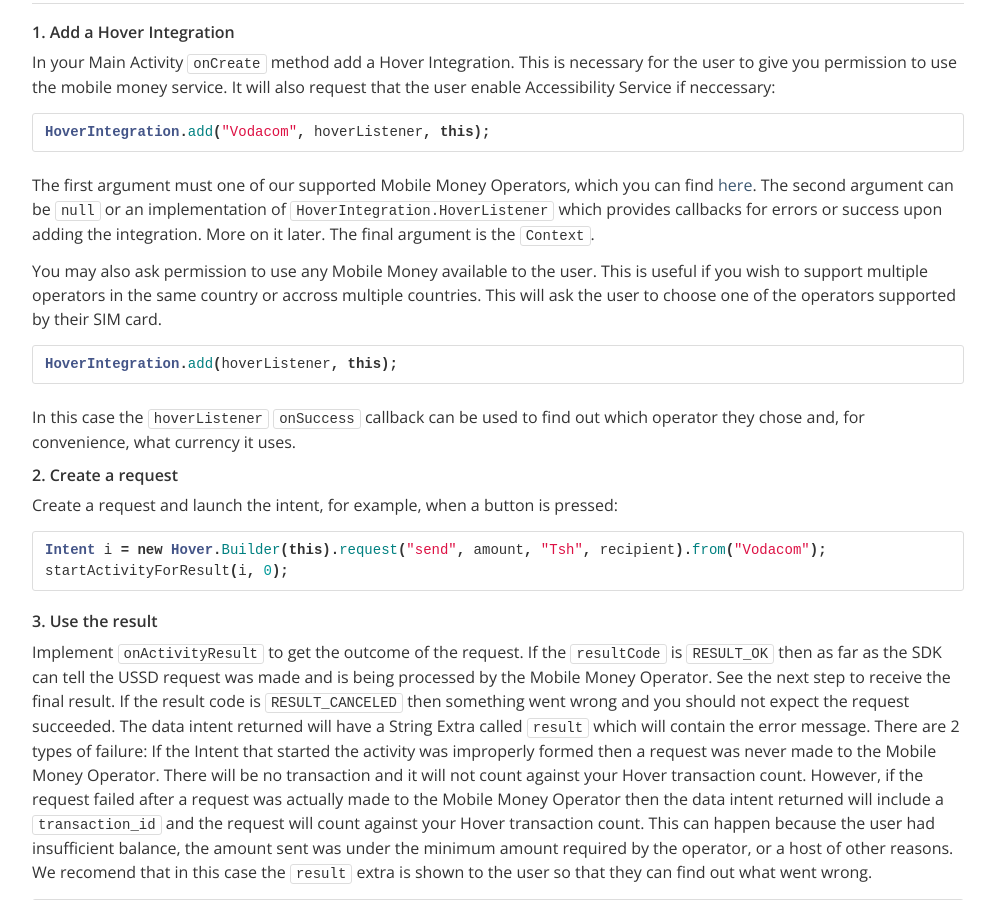
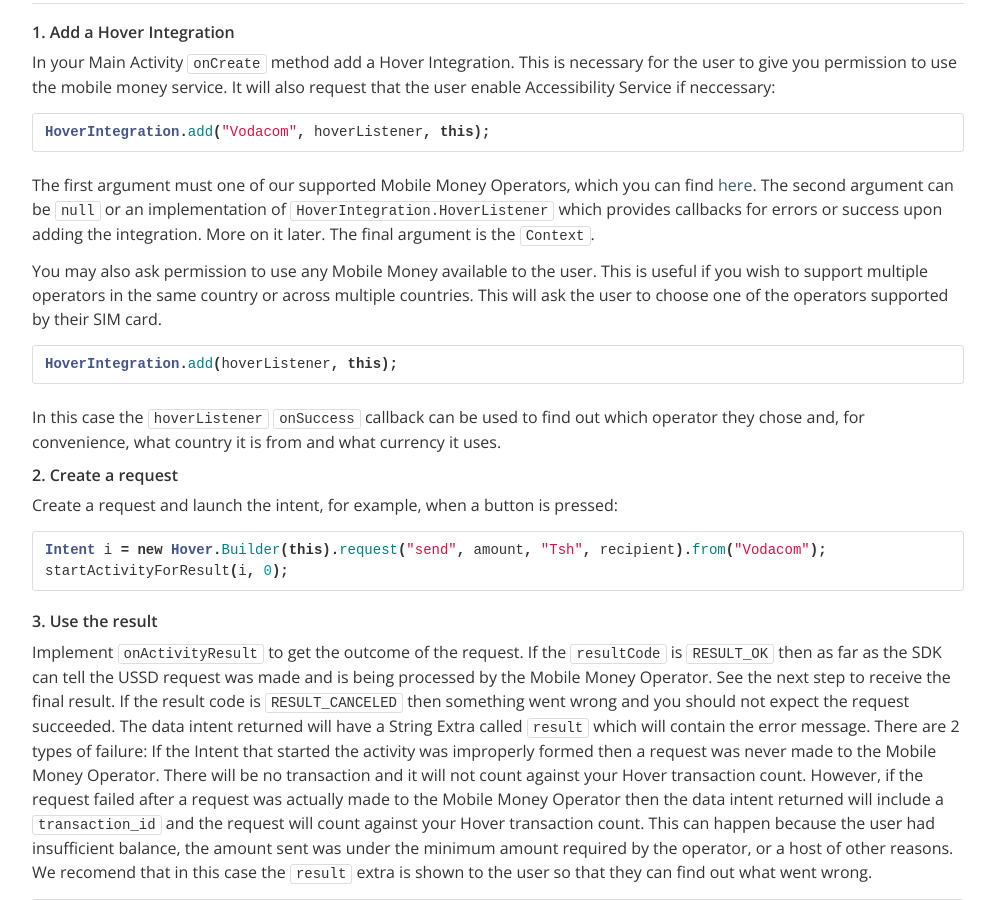
Before and after one commit to stephengacheru/usehover.github.io, a Jekyll site: the page built from index.md, in a window 1280 px wide and 900 px high, scrolled down 1489 px. Shown: the whole window, without its empty margins (142-1137 px from the left). Built offline with Jekyll 4.4.1, drawn with Linux system fonts in a browser that asks for light colours; some of the changed text lies outside the part shown.

Commit message:
Update index.md
Typo fixes

```diff
--- a/index.md
+++ b/index.md
@@ -84,13 +84,13 @@ HoverIntegration.add("Vodacom", hoverListener, this);
 The first argument must one of our supported Mobile Money Operators, which you can find [here](#).
 The second argument can be `null` or an implementation of `HoverIntegration.HoverListener` which provides callbacks for errors or success upon adding the integration. More on it later. The final argument is the `Context`.
 
-You may also ask permission to use any Mobile Money available to the user. This is useful if you wish to support multiple operators in the same country or accross multiple countries. This will ask the user to choose one of the operators supported by their SIM card.
+You may also ask permission to use any Mobile Money available to the user. This is useful if you wish to support multiple operators in the same country or across multiple countries. This will ask the user to choose one of the operators supported by their SIM card.
 
 {% highlight java %}
 HoverIntegration.add(hoverListener, this);
 {% endhighlight %}
 
-In this case the `hoverListener` `onSuccess` callback can be used to find out which operator they chose and, for convenience, what currency it uses.
+In this case the `hoverListener` `onSuccess` callback can be used to find out which operator they chose and, for convenience, what country it is from and what currency it uses.
 
 ### 2. Create a request
 
```
Also changed, not shown: other parts of index.md (+1 -1 lines).
